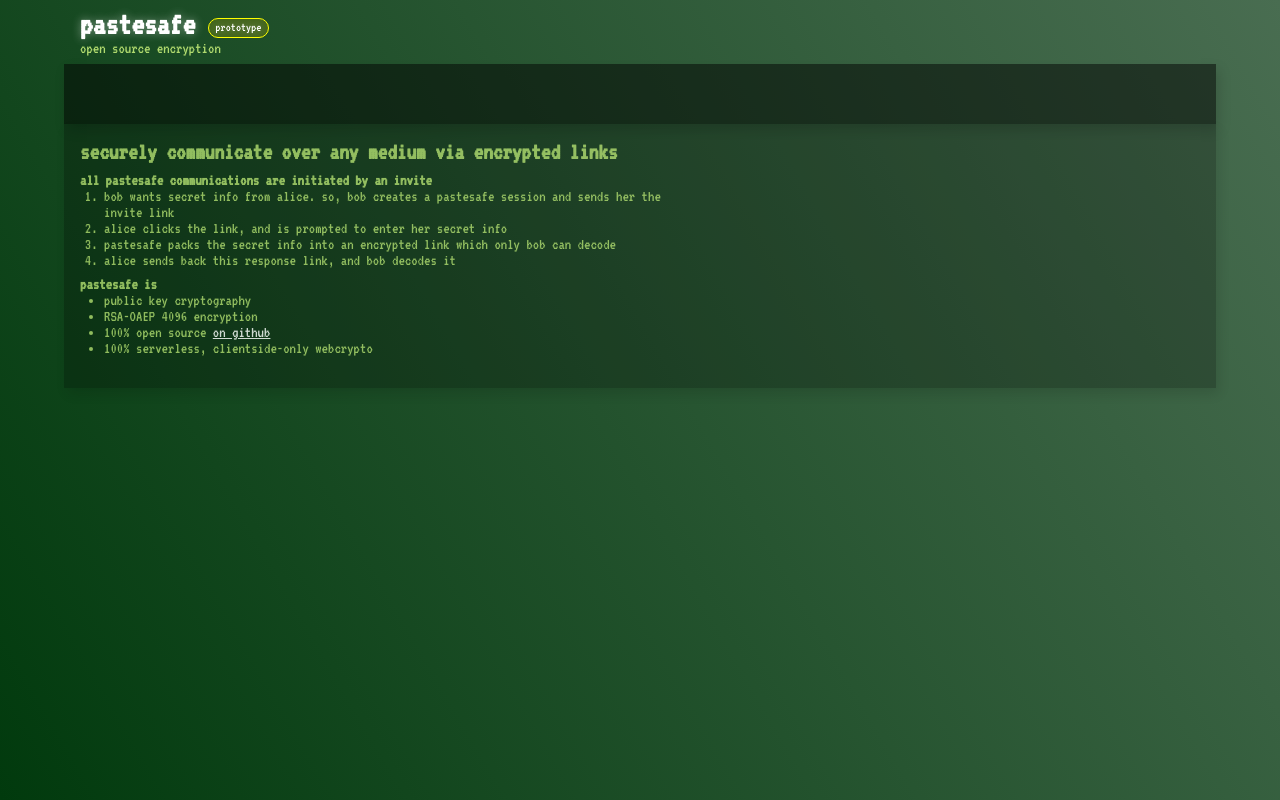
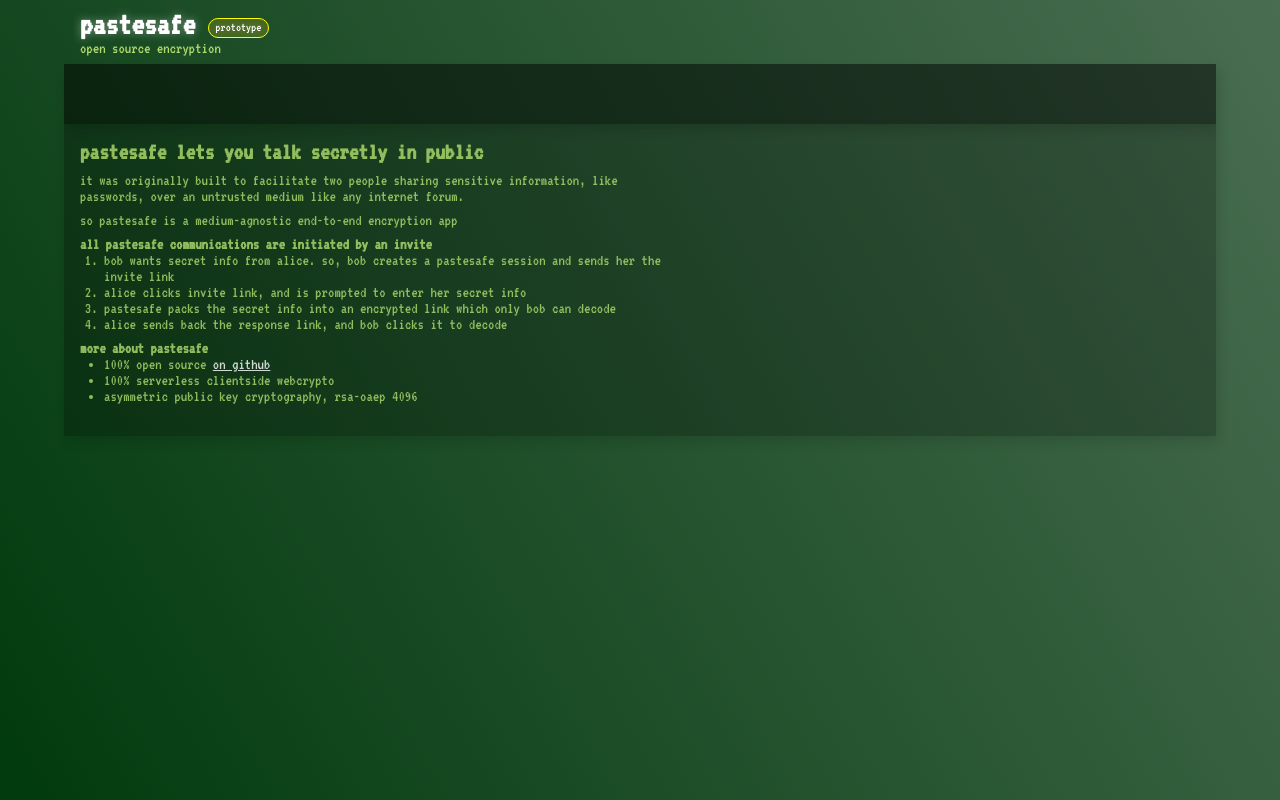
Before and after one commit to chase-moskal/pastesafe, a website: page index.html in a window 1280 px wide. Drawn offline with Linux system fonts and the light colour scheme.

Commit message:
writeup: improve

```diff
--- a/index.html
+++ b/index.html
@@ -23,20 +23,21 @@
 		</main>
 		<footer class=sitefooter>
 			<div class=stdcontent>
-				<h2>securely communicate over any medium via encrypted links</h2>
+				<h2>pastesafe lets you talk secretly in public</h2>
+				<p>it was originally built to facilitate two people sharing sensitive information, like passwords, over an untrusted medium like any internet forum.</p>
+				<p>so pastesafe is a medium-agnostic end-to-end encryption app</p>
 				<h4>all pastesafe communications are initiated by an invite</h4>
 				<ol>
 					<li>bob wants secret info from alice. so, bob creates a pastesafe session and sends her the invite link</li>
-					<li>alice clicks the link, and is prompted to enter her secret info</li>
+					<li>alice clicks invite link, and is prompted to enter her secret info</li>
 					<li>pastesafe packs the secret info into an encrypted link which only bob can decode</li>
-					<li>alice sends back this response link, and bob decodes it</li>
+					<li>alice sends back the response link, and bob clicks it to decode</li>
 				</ol>
-				<h4>pastesafe is</h4>
+				<h4>more about pastesafe</h4>
 				<ul>
-					<li>public key cryptography</li>
-					<li>RSA-OAEP 4096 encryption</li>
 					<li>100% open source <a href="https://github.com/chase-moskal/pastesafe">on github</a></li>
-					<li>100% serverless, clientside-only webcrypto</li>
+					<li>100% serverless clientside webcrypto</li>
+					<li>asymmetric public key cryptography, rsa-oaep 4096</li>
 				</ul>
 			</div>
 		</footer>
```
